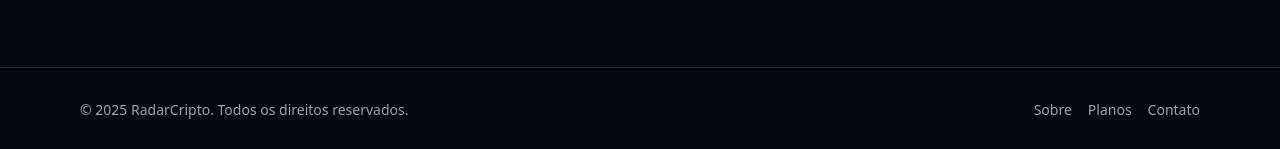
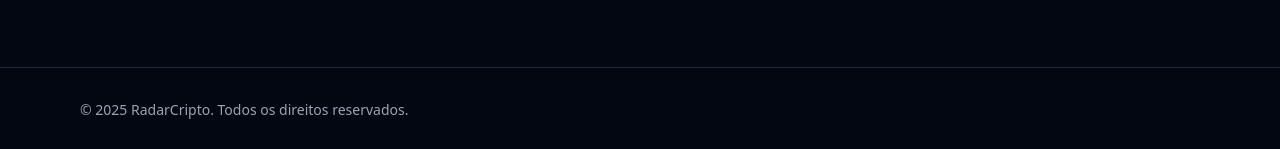
Before and after one commit to Ivanmonteiro-create/radarcripto.space, a Next.js app: page / in a window 1280 px wide. Shown: the part 648-797 px from the top of the page. Built offline with nearby package versions, Linux system fonts and the light colour scheme.

Commit message:
Update Footer.tsx

```diff
--- a/components/Footer.tsx
+++ b/components/Footer.tsx
@@ -1,15 +1,25 @@
+"use client";
+
 import Link from "next/link";
+import { usePathname } from "next/navigation";
 
 export default function Footer() {
+  const pathname = usePathname();
+  const isHome = pathname === "/";
+
   return (
     <footer className="border-t border-gray-800">
       <div className="mx-auto max-w-6xl px-4 py-8 text-sm text-gray-400 flex flex-col md:flex-row items-center justify-between gap-3">
         <p>© {new Date().getFullYear()} RadarCripto. Todos os direitos reservados.</p>
-        <div className="flex gap-4">
-          <Link href="/about" className="hover:text-gray-200">Sobre</Link>
-          <Link href="/plans" className="hover:text-gray-200">Planos</Link>
-          <Link href="/contact" className="hover:text-gray-200">Contato</Link>
-        </div>
+
+        {/* Esconde os links quando estiver na Home */}
+        {!isHome && (
+          <div className="flex gap-4">
+            <Link href="/about" className="hover:text-gray-200">Sobre</Link>
+            <Link href="/plans" className="hover:text-gray-200">Planos</Link>
+            <Link href="/contact" className="hover:text-gray-200">Contato</Link>
+          </div>
+        )}
       </div>
     </footer>
   );
```
